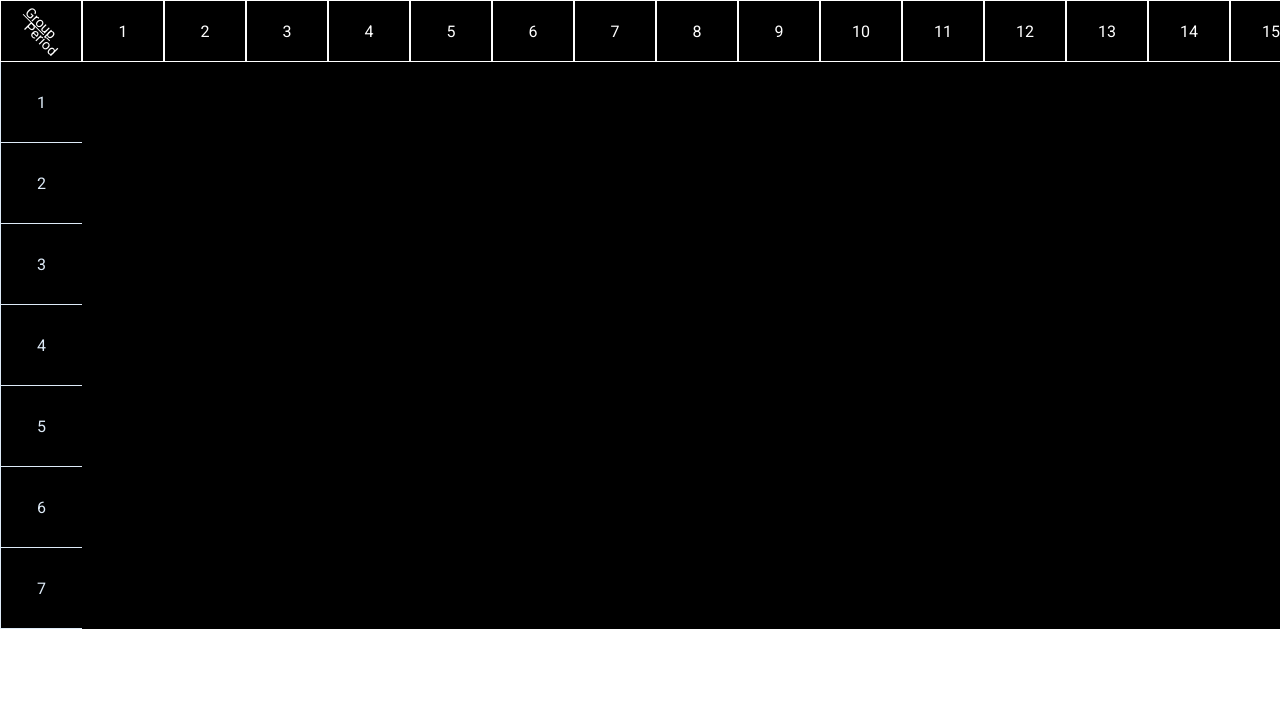
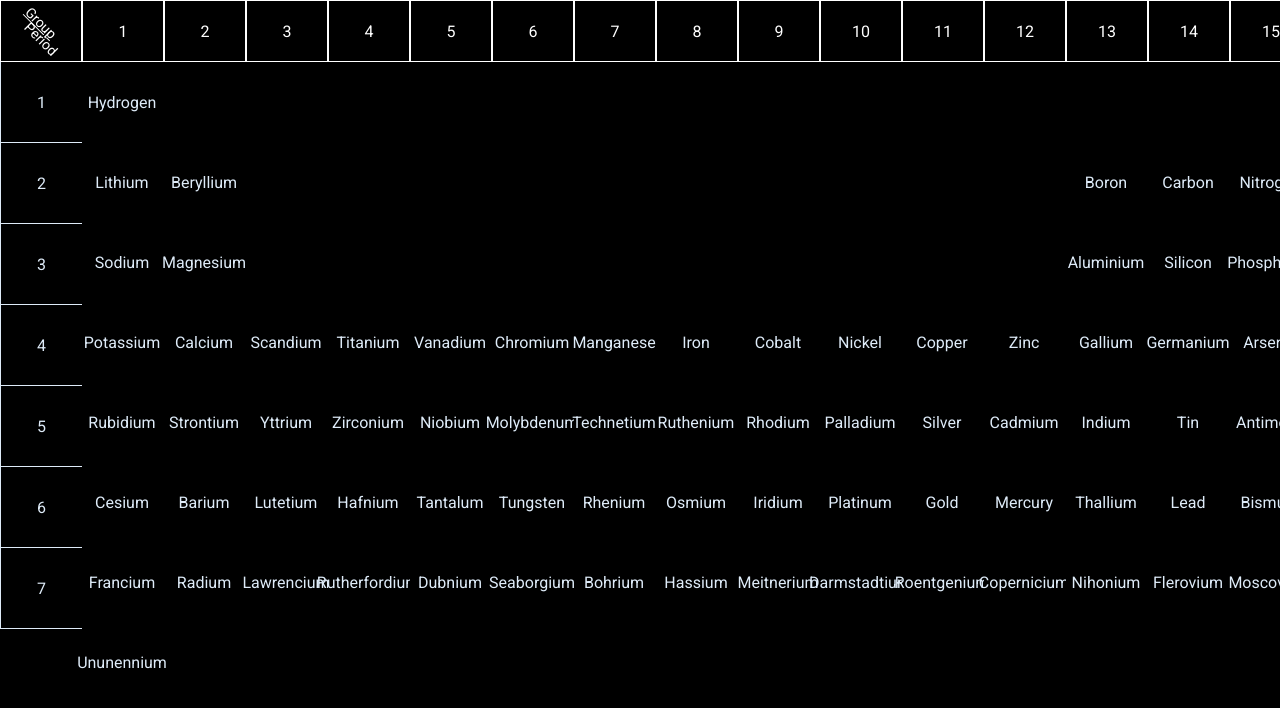
Before and after one commit to Swapnil511994/periodictable, a React (Create React App) app: page / in a window 1280 px wide. Shown: the top 708 px of the page. Built offline with nearby package versions, Linux system fonts and the light colour scheme.

Commit message:
Basic Elements Arrangement

```diff
--- a/src/App.css
+++ b/src/App.css
@@ -111,6 +111,8 @@ nav.dark .toggler--slider {
   justify-content: flex-start;
   align-items: flex-start;
   overflow-x: scroll;
+  height: 100vh;
+  overflow-y: scroll;
 }
 
 
@@ -187,3 +189,24 @@ nav.dark .toggler--slider {
   display: flex;
   flex-direction: column;
 }
+
+.periodicElement
+{
+  height: 80px;
+  width: 80px;
+  background-color: #000000;
+  display: flex;
+  flex-direction: column;
+  flex-wrap: nowrap;
+  align-content: center;
+  justify-content: center;
+  align-items: center;
+  /* border: 1px solid;  */
+}
+
+.emptyElement
+{
+  height: 80px;
+  width: 80px;
+  background-color:transparent;
+}
--- a/src/Components/PeriodHeaderItem.js
+++ b/src/Components/PeriodHeaderItem.js
@@ -1,4 +1,4 @@
 export default function PeriodHeaderItem(props)
 {
-    return <div className="period__header__item">{props.text}</div>;
+    return <div  className="period__header__item">{props.text}</div>;
 }
--- a/src/Components/PeriodicTable.js
+++ b/src/Components/PeriodicTable.js
@@ -3,35 +3,61 @@ import React from "react";
 import GroupHeaderItem from "./GroupHeaderItem";
 import GroupPeriodHeaderItem from "./GroupPeriodHeaderItem";
 import PeriodHeaderItem from "./PeriodHeaderItem";
+import PeriodicTableElement from "./PeriodicTableElement";
 
 export default function PeriodicTable(props)
 {
+    //#region States and other variables
         const [elements, setElements] = React.useState(()=>{
             return datum();
         });
+        let groups = [];
+        let view = [];
+        let position = 0;
+    //#endregion
 
-
-    let groups = [];
+    //#region Group Headers and Period Headers
         groups[0] = [];
-    groups[0].push(<GroupPeriodHeaderItem />);
+        groups[0].push(<GroupPeriodHeaderItem key="group__period__header__item" />);
 
         for(let i=1;i<=18;i++)
         {
             groups[i] = [];
-        groups[i].push(<GroupHeaderItem text={i} />);
+            groups[i].push(<GroupHeaderItem key={"group__header__item__"+i} text={i} />);
         }
 
         let periodCount = 1;
         for(let i=1;i<=7;i++)
         {
-       groups[0].push(<PeriodHeaderItem text={i} />);
+        groups[0].push(<PeriodHeaderItem key={"period__header__item__"+i} text={i} />);
+        }
+    //#endregion
+
+    //#region Add Elements to groups
+        console.log(elements);
+
+        for(let i=1;i<=18;i++)
+        {
+            for(let j=1;j<=7;j++)
+            {
+                groups[i][j] = <PeriodicTableElement key={"periodic__table__element__"+i+"__"+j} element={null} />
+            }
         }
 
-    let view = [];
-    for(let i=0;i<18;i++)
+
+        while (position<elements.length) {
+            let element = elements[position];
+            groups[element.group][element.period] = <PeriodicTableElement key={"periodic__table__element"+element.group+"__"+element.period} element={element} />;
+            position++;
+        }
+    //#endregion
+
+    //#region Final View
+        for(let i=0;i<=18;i++)
         {
-        view.push(<div className="group__container">{groups[i]}</div>);
+            view.push(<div key={"group__container__"+i} className="group__container">{groups[i]}</div>);
         }
+    //#endregion
 
     return (
         <div className="periodic__div">
--- a/src/Components/PeriodicTableElement.js
+++ b/src/Components/PeriodicTableElement.js
@@ -1,9 +1,9 @@
 export default function PeriodicTableElement(props)
 {
-    let elem = props.element;
+    let elem = props.element || {};
     return (
-        <div className={elem?"periodicElement":"emptyElement"}>
-
+        <div className={elem.name?"periodicElement":"emptyElement"}>
+            {elem.name}
         </div>
     );
 }
```
Lines whose indentation alone changed are shown as unchanged.
